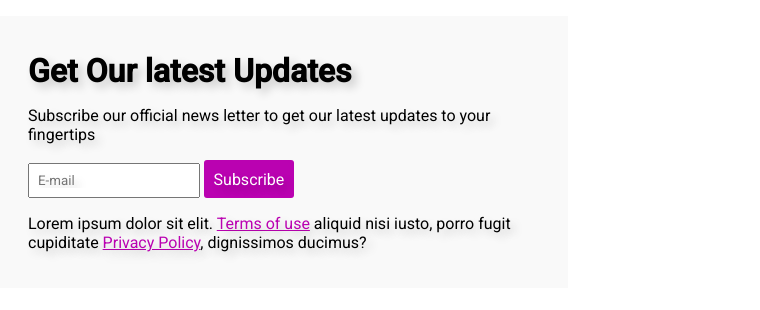
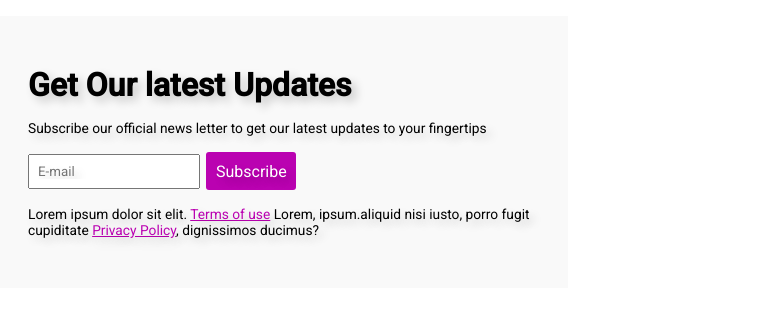
Before and after one commit to kratikesh18/Landing-Page, a plain HTML site: page index.html in a window 1280 px wide. Shown: the part 1846-2156 px from the top of the page, 520-1280 px from the left. Drawn offline with Linux system fonts and the light colour scheme.

Commit message:
modified content

```diff
--- a/index.html
+++ b/index.html
@@ -129,11 +129,11 @@
         <div class="getupdates-right">
             <h1>Get Our latest Updates</h1>
             <p>Subscribe our official news letter to get our latest updates to your fingertips</p>
-            <form >
+            <form class="letter-form" >
                 <input type="email" placeholder="E-mail" class="email-ip"/>
                 <button class="subscribe-button">Subscribe</button>
             </form>
-            <p>Lorem ipsum dolor sit elit. <a href="#" class="links">Terms of use</a> aliquid nisi iusto, porro fugit cupiditate <a href="#" class="links">Privacy Policy</a>, dignissimos ducimus?
+            <p>Lorem ipsum dolor sit elit. <a href="#" class="links">Terms of use</a> Lorem, ipsum.aliquid nisi iusto, porro fugit cupiditate <a href="#" class="links">Privacy Policy</a>, dignissimos ducimus?
             </p>
         </div>
         </div>
--- a/style.css
+++ b/style.css
@@ -423,6 +423,16 @@ a{
     gap: 1rem;
     width: 60%;
 }
+.getupdates-right p{
+    font-size: 0.86rem;
+}
+.letter-form{
+    display: flex;
+    justify-content: start;
+    align-items: center;
+    gap: 0.4rem;
+}
+
 .email-ip{
     padding:0.5rem;
     /* border: none; */
@@ -442,7 +452,6 @@ a{
     border: none;
     border-radius:3px;
 }
-
 
 .links{
     text-decoration: underline;
@@ -470,7 +479,6 @@ a{
 
     }
     .getupdates-right p{
-
         text-align: center;
     }
 }
```
